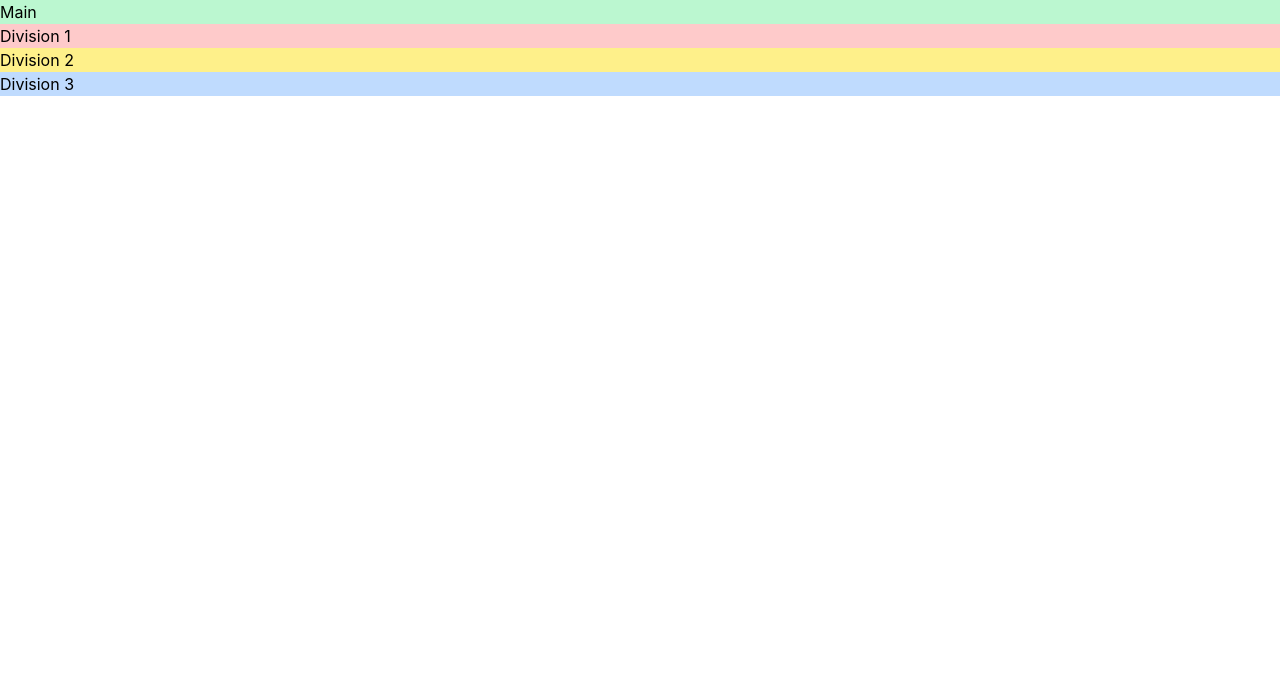
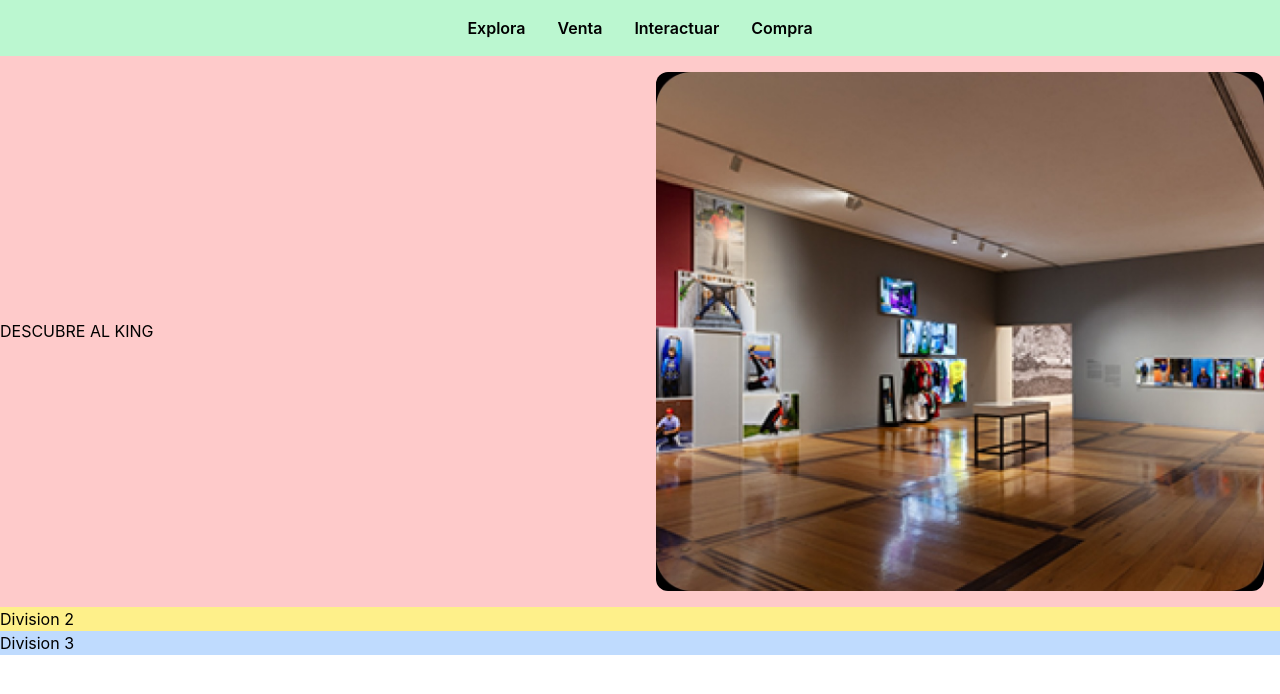
Before and after one commit to ErickLimAce/appweb1, a React (Create React App) app: page /Main in a window 1280 px wide. Shown: the top 694 px of the page. Built offline with nearby package versions, Linux system fonts and the light colour scheme.

Commit message:
Added Login navigation

```diff
--- a/src/components/Login.tsx
+++ b/src/components/Login.tsx
@@ -1,7 +1,25 @@
-import React from "react";
+import React, { useState } from "react";
 import logingImg from "../assets/marco1.jpeg";
+import { useNavigate } from "react-router-dom";
 
 const Login: React.FC = () => {
+  const navigate = useNavigate();
+  const [email, setEmail] = useState("");
+  const [password, setPassword] = useState("");
+  const [error, setError] = useState("");
+
+  const handleLogin = (event: React.FormEvent) => {
+    event.preventDefault();
+
+    if (!email.trim() || !password.trim()) {
+      setError("Ingrese email y contraseña");
+      return;
+    }
+
+    setError("");
+    navigate("/Main");
+  };
+
   return (
     <div className="grid grid-cols-1 lg:grid-cols-2 h-screen">
       <div className="hidden lg:block relative h-full">
@@ -12,7 +30,9 @@ const Login: React.FC = () => {
         />
       </div>
       <div className="flex items-center justify-center bg-gray-100 p-2 sm:p-4 lg:p-8">
-        <form className="max-w-md w-full bg-white p-4 sm:p-6 rounded-lg shadow-lg">
+        <form
+          onSubmit={handleLogin}
+          className="max-w-md w-full bg-white p-4 sm:p-6 rounded-lg shadow-lg">
           <h2 className="text-2xl sm:text-3xl font-bold text-left pb-2 sm:pb-4">
             Inicio de Sesión
           </h2>
@@ -22,6 +42,8 @@ const Login: React.FC = () => {
               className="border border-gray-300 p-1 sm:p-2 rounded focus:outline-none focus:ring-2 focus:ring-indigo-500"
               type="text"
               placeholder="Email"
+              value={email}
+              onChange={(e) => setEmail(e.target.value)}
             />
           </div>
           <div className="flex flex-col py-1 sm:py-2">
@@ -30,8 +52,13 @@ const Login: React.FC = () => {
               className="border border-gray-300 p-1 sm:p-2 rounded focus:outline-none focus:ring-2 focus:ring-indigo-500"
               type="password"
               placeholder="Contraseña"
+              value={password}
+              onChange={(e) => setPassword(e.target.value)}
             />
           </div>
+          {error && (
+            <p className="text-red-500 text-sm py-1">{error}</p>
+          )}
           <div className="flex justify-between py-1 sm:py-2 text-xs sm:text-sm">
             <p className="flex items-center">
               <input className="mr-1 sm:mr-2" type="checkbox" /> Recuérdame
@@ -40,7 +67,10 @@ const Login: React.FC = () => {
               ¿Olvidaste tu contraseña?
             </p>
           </div>
-          <button className="w-full my-3 sm:my-5 py-2 bg-indigo-600 text-white font-semibold rounded hover:bg-indigo-500 transition-colors">
+          <button
+            type="submit"
+            className="w-full my-3 sm:my-5 py-2 bg-indigo-600 text-white font-semibold rounded hover:bg-indigo-500 transition-colors"
+          >
             Iniciar sesión
           </button>
         </form>
--- a/src/components/Main.tsx
+++ b/src/components/Main.tsx
@@ -1,13 +1,28 @@
 import React from 'react'
+import Sala from "../assets/Sala.jpeg"
 
 export default function main() {
   return (
     <div>
-      <div className='bg-green-200'>
-        Main
+      <div className="bg-green-200 p-4">
+        <div className="flex justify-center items-center space-x-8 font-semibold">
+          <ul className="flex space-x-8">
+            <li className="cursor-pointer hover:text-green-800">Explora</li>
+            <li className="cursor-pointer hover:text-green-800">Venta</li>
+            <li className="cursor-pointer hover:text-green-800">Interactuar</li>
+            <li className="cursor-pointer hover:text-green-800">Compra</li>
+          </ul>
+        </div>
       </div>
       <div className='bg-red-200'>
-        Division 1
+        <div className='flex justify-between items-center'>
+          <div className='text-left'>
+            <h1>DESCUBRE AL KING</h1>
+          </div>
+          <div className='w-1/2 p-4'>
+            <img className='rounded-xl' src={Sala} alt="" />
+          </div>
+        </div>
       </div>
       <div className='bg-yellow-200'>
         Division 2
```
